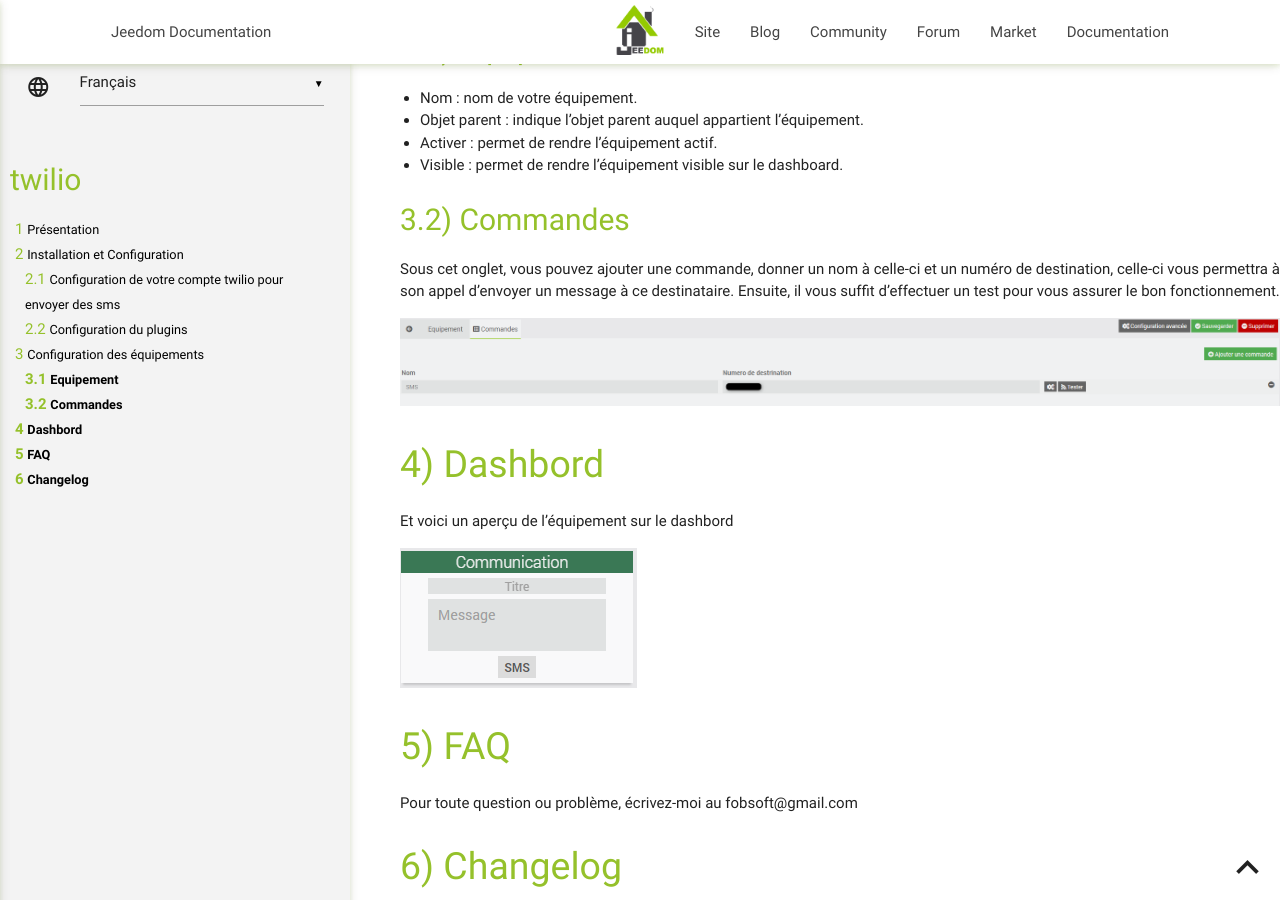
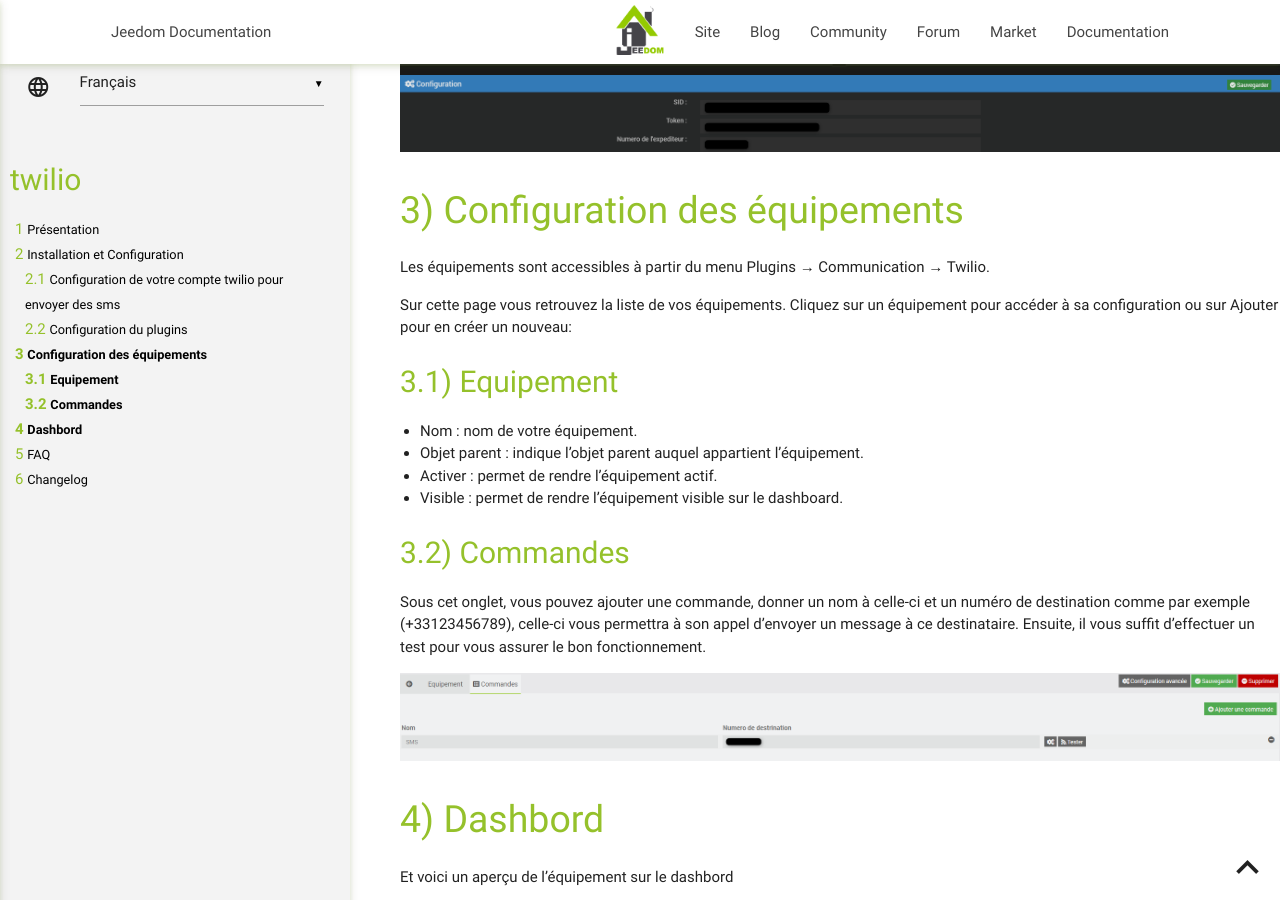
Before and after one commit to fobsoft/jeedom-plugins-documentation, a Jekyll site: the page built from twilio/fr_FR/index.md, in a window 1280 px wide and 900 px high, scrolled down 2988 px. Built offline with Jekyll 4.4.1, drawn with Linux system fonts in a browser that asks for light colours; some of the changed text lies outside the part shown.

Commit message:
bonification

```diff
--- a/twilio/fr_FR/index.md
+++ b/twilio/fr_FR/index.md
@@ -58,7 +61,7 @@
 *  Visible : permet de rendre l’équipement visible sur le dashboard.
 
 ## Commandes
-Sous cet onglet, vous pouvez ajouter une commande, donner un nom à celle-ci et un numéro de destination, celle-ci vous permettra à son appel d'envoyer un message à ce destinataire.
+Sous cet onglet, vous pouvez ajouter une commande, donner un nom à celle-ci et un numéro de destination comme par exemple (+33123456789), celle-ci vous permettra à son appel d'envoyer un message à ce destinataire.
 Ensuite, il vous suffit d'effectuer un test pour vous assurer le bon fonctionnement.
 
 ![Configuration_équipements1](../images/Configuration_équipements1.png)
```
Also changed, not shown: other parts of twilio/fr_FR/index.md (+3 -0 lines), twilio/images/Installation et Configuration tier - 6.png (added).
